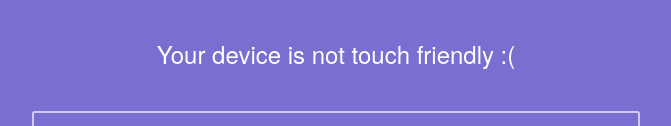
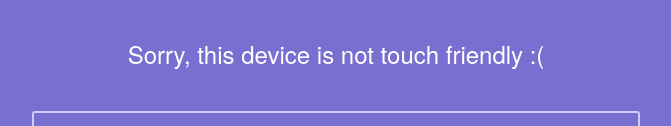
Before and after one commit to emotiontracker/emotiontracker.github.io, a plain HTML site: page index.html in a window 1280 px wide. Shown: the part 449-575 px from the top of the page, without its empty margins (304-975 px from the left). Drawn offline with Linux system fonts and the light colour scheme.

Commit message:
Update non-touch landing message.

```diff
--- a/index.html
+++ b/index.html
@@ -48,7 +48,7 @@
         <div id="welcomePage" style="background-color:#7a6ed1;position:absolute;top:0;left:0;right:0;bottom:0;color:#fff;display:none;opacity:0">
             <div class="page page-center" style="width:800px;text-align:center;height:520px;">
                 <div class="logo-welcome"></div>
-                <div style="font-size:24px;margin:40px 0">Your device is not touch friendly :(</div>
+                <div style="font-size:24px;margin:40px 0">Sorry, this device is not touch friendly :(</div>
                 <div style="color:#c9cdff;font-size:16px;padding:10px 20px;border:2px solid #c9cdff;border-radius:3px;display:inline-block">Try opening this page on a touch-screen device such as a smartphone or tablet.</div>
             </div>
         </div>
```
